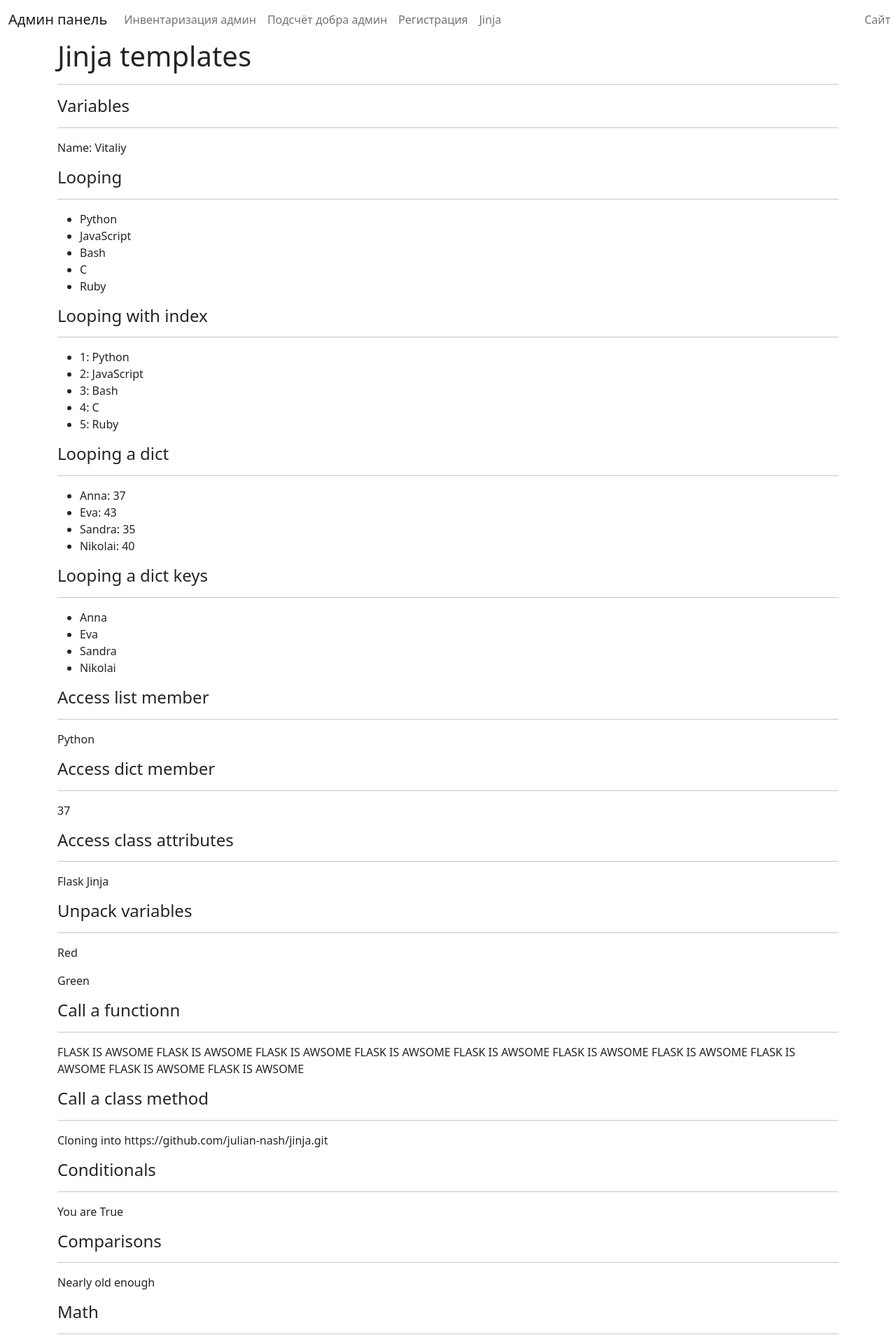
After one commit to vitaliykalachev/Learning_programming, a Flask app: page /jinja in a window 1280 px wide. The commit adds this page. Shown: the top 1920 px of the page at 70% size. Run offline with Flask 2, Linux system fonts and the light colour scheme; some libraries are stand-ins or nearby versions.

Commit message:
make it better

```diff
--- a/app/admin_views.py
+++ b/app/admin_views.py
@@ -2,6 +2,7 @@ from flask import  render_template, request, flash
 from app.admin_iventarizaciya import login
 from app.list_counting_dobraw import adding_in_lists, contact, redirect, url_for
 from app import app
+from datetime import datetime
 
 @app.route('/admin/dashboard')
 def admin_dashboard():
@@ -13,7 +14,7 @@ def admin_count_save():
     if request.method == "POST":
         adding_in_lists()
         contact()
-        return redirect(url_for("admin/count_save"))
+        return redirect(url_for("admin_count_save"))
     else:
         return render_template("admin/count_save.html")
 
@@ -21,7 +22,18 @@ def admin_count_save():
 
 @app.route("/admin/inventarizaciya", methods=["POST", "GET"])
 def admin_inventarizaciya():
-    return login()
+    login()
+    if "save" in request.form:
+        flash("Данные сохранены", "success")
+        print("FLASH ADMIN save ok")
+        return redirect(url_for("admin_inventarizaciya"))
+        # redirect(url_for("product_name", usr = user_and_weight))
+    elif "cancel" in request.form:
+        flash("Отмена", "warning")
+        print("FLASH ADMIN cancel saving process")
+        return redirect(url_for("admin_inventarizaciya"))
+    else:
+        return render_template('admin/inventarizaciya.html')
 
 
 @app.route("/admin/sign-up", methods=["GET", "POST"])
@@ -47,3 +59,58 @@ def admin_sign_up():
 def admin_user(usr):
     f"<h1>{usr}</h1>"
     return render_template("admin/usr.html")
+
+@app.route("/jinja")
+def jinja():
+
+    my_name = "Vitaliy"
+
+    age= 25
+
+    langs = ["Python", "JavaScript", "Bash", "C", "Ruby"]
+
+    friends = {
+        "Anna" : 37,
+        "Eva" : 43,
+        "Sandra" : 35,
+        "Nikolai" : 40
+    }
+
+    colours = ("Red", "Green")
+
+    cool = True
+
+    class GitRemote:
+        def __init__(self, name,description, url):
+            self.name = name
+            self.description = description
+            self.url = url
+        def pull(self):
+            return f"Pullin repo {self.name}"
+
+        def clone(self):
+            return f"Cloning into {self.url}"
+    my_remote= GitRemote(
+        name="Flask Jinja",
+        description="Template design tutorial",
+        url="https://github.com/julian-nash/jinja.git"
+    )
+    def repeat(x, qty):
+        return x * qty
+
+    date =  datetime.utcnow()
+
+    my_html = "<h1> THIS IS SOME HTML </h1>"
+
+    suspicious = "<script>alert('YOU GOT HACKED')</script>"
+    return render_template("admin/jinja.html",
+                           my_name=my_name, age=age,
+                        langs=langs, friends=friends, colours=colours,
+                           cool=cool, GitRemote=GitRemote, repeat=repeat,
+                           my_remote=my_remote, date=date, my_html=my_html, suspicious=suspicious
+
+                           )
+
+@app.template_filter("clean_date")
+def clean_date(dt):
+    return dt.strftime("%d %b %Y")
--- a/app/templates/admin/inventarizaciya.html
+++ b/app/templates/admin/inventarizaciya.html
@@ -14,10 +14,10 @@
     <p><h8><em>(можно написать много позиций через пробел или через знак '+')</em></h8></p>
     <p><input  type="text" name="wt" required="required" /></p>
 
-    <input onclick="myFunction('{{ booking_slot }}')" class="btn btn-outline-dark" type="submit" name="save" value="Сохранить">
+    <input  class="btn btn-outline-dark" type="submit" name="save" value="Сохранить">
     <input  class="btn btn-outline-dark" type="submit" name="cancel" value="Отмена" >
 
-
+<!--onclick="myFunction('{{ booking_slot }}')"-->
 
 
 <p id="demo"></p>
--- /dev/null
+++ b/app/templates/admin/jinja.html
@@ -0,0 +1,135 @@
+{% extends "admin/templates/admin_base.html" %}
+{% import "macros/input_macros.html" as im %}
+{% block title %} Jinja {% endblock %}
+
+{% block content %}
+
+<div class="container">
+    <div class="row">
+        <div class="col">
+            <h1>Jinja templates</h1>
+            <hr>
+
+            <h4>Variables</h4>
+            <hr>
+            <p>Name: {{my_name}}</p>
+             <h4>Looping</h4>
+            <hr>
+            <ul>
+                {%for lang in langs%}
+                <li>{{ lang }}</li>
+                {%endfor%}
+            </ul>
+             <h4>Looping with index</h4>
+            <hr>
+            <ul>
+                {%for lang in langs%}
+                <li>{{ loop.index }}: {{ lang }}</li>
+                {%endfor%}
+            </ul>
+
+            <h4>Looping a dict</h4>
+            <hr>
+            <ul>
+                {%for s, h  in friends.items() %}
+                <li>{{ s }}: {{ h }}</li>
+                {%endfor%}
+            </ul>
+
+            <h4>Looping a dict keys</h4>
+            <hr>
+            <ul>
+                {% for h  in friends.keys() %}
+                <li>{{ h }}</li>
+                {%endfor%}
+            </ul>
+
+            <h4>Access list member</h4>
+            <hr>
+            <p>{{ langs[0] }}</p>
+
+            <h4>Access dict member</h4>
+            <hr>
+            <p>{{ friends["Anna"] }}</p>
+
+            <h4>Access class attributes</h4>
+            <hr>
+            <p>{{ my_remote.name }}</p>
+
+            <h4>Unpack variables</h4>
+            <hr>
+            {% set a, b = colours %}
+            <p>{{a}}</p>
+            <p>{{b}}</p>
+
+            <h4>Call a functionn</h4>
+            <hr>
+            <p>{{ repeat("FLASK IS AWSOME ", 10 ) }}</p>
+
+            <h4>Call a class method</h4>
+            <hr>
+            <p>{{ my_remote.clone() }}</p>
+
+            <h4>Conditionals</h4>
+            <hr>
+            {% if cool %}
+                <p>You are {{ cool }}</p>
+            {% endif %}
+
+            <h4>Comparisons</h4>
+            <hr>
+            {% if age < 18 %}
+                <p>No entry</p>
+            {% elif age <26 %}
+            <p>Nearly old enough</p>
+            {% else %}
+            <p>You may enter</p>
+            {% endif %}
+
+            <h4>Math</h4>
+            <hr>
+            <p>{{ age / 2 }}</p>
+
+            <h4>Template filters</h4>
+            <hr>
+            <p>{{ langs|length }}</p>
+            <p>{{ my_name|reverse }}</p>
+            <p>{{ my_name|upper }}</p>
+            <p>{{ my_name|lower }}</p>
+
+            <h4>Template filters - join</h4>
+            <hr>
+            <p>{{ langs|join(", ") }}</p>
+
+            <h4>Custom filters</h4>
+            <hr>
+            <p>{{ date|clean_date }}</p>
+
+            <h4>Escaping</h4>
+            <hr>
+            <p>{{ date|clean_date }}</p>
+
+            <h4>Custom filters</h4>
+            <hr>
+            {{ my_html|safe }}
+
+            <h4>Suspicious</h4>
+            <hr>
+            {{ suspicious }}
+
+            <h4>Macros</h4>
+            <hr>
+
+
+            {{ im.input(label="Your name", name="name", id="name", placeholder="Please enter your name") }}
+
+            {{ im.input(label="Age", type="number", name="age", id="age", placeholder="Please enter your age") }}
+
+            {{ im.input(label="password", type="password", name="password", id="password", placeholder="Please enter your password") }}
+
+
+        </div>
+    </div>
+</div>
+
+{% endblock %}
--- a/app/templates/admin/templates/admin_base.html
+++ b/app/templates/admin/templates/admin_base.html
@@ -21,6 +21,7 @@
         <a class="nav-link" aria-current="page" href="/admin/inventarizaciya">Инвентаризация админ</a>
         <a class="nav-link" href="/admin/count_save">Подсчёт добра админ</a>
         <a class="nav-link" href="/admin/sign-up">Регистрация</a>
+        <a class="nav-link" href="/jinja">Jinja</a>
 <!--        <a class="nav-link disabled" href="#" tabindex="-1" aria-disabled="true">Отключенная</a>-->
       </div>
     </div>
--- /dev/null
+++ b/app/templates/macros/input_macros.html
@@ -0,0 +1,6 @@
+{% macro  input(label="", type="test", name="", id="", placeholder="") -%}
+                <div class="form-group">
+                    <label> {{ label }}</label>
+                    <input class="form-control"type="{{ type }}", name="{{ name }}", id="{{id}}", placeholder="{{ placeholder }}">
+                </div>
+{%- endmacro %}
--- a/app/templates/public/inventarizaciya.html
+++ b/app/templates/public/inventarizaciya.html
@@ -14,7 +14,7 @@
     <p><h8><em>(можно написать много позиций через пробел или через знак '+')</em></h8></p>
     <p><input  type="text" name="wt" required="required" /></p>
 
-    <input onclick="myFunction('{{ booking_slot }}')" class="btn btn-outline-dark" type="submit" name="save" value="Сохранить">
+    <input  class="btn btn-outline-dark" type="submit" name="save" value="Сохранить">
     <input  class="btn btn-outline-dark" type="submit" name="cancel" value="Отмена" >
 
 <!--    <script src="{{ url_for ('static', filename='js/myfunction.js') }}"></script>-->
--- a/app/templates/public/sign_up.html
+++ b/app/templates/public/sign_up.html
@@ -10,7 +10,7 @@
             <h1>Sign up</h1>
             <hr>
 
-            <form action="/sign-up" method="POST">
+            <form action="/public/sign-up" method="POST">
                 <div class="form-group">
                     <label>Username</label>
                     <input class="form-control" type="text" name="username">
--- a/app/templates/public/templates/public_base.html
+++ b/app/templates/public/templates/public_base.html
@@ -22,6 +22,7 @@
         <a class="nav-link" aria-current="page" href="/public/inventarizaciya">Инвентаризация</a>
         <a class="nav-link" href="/public/count_save">Подсчёт добра</a>
         <a class="nav-link" href="/public/sign-up">Регистрация</a>
+
 <!--        <a class="nav-link disabled" href="#" tabindex="-1" aria-disabled="true">Отключенная</a>-->
       </div>
     </div>
--- a/run.py
+++ b/run.py
@@ -1,6 +1,8 @@
 from app import app
 
+app.secret_key = "super secret key"
+
 if __name__ == "__main__":
-    app.secret_key = "super secret key"
+
     app.run(debug=True)
     app.run()
```
Also changed, not shown: app/admin_iventarizaciya.py (+6 -4 lines), app/inventarizaciya.py (+7 -7 lines), app/templates/admin/sign_up.html (+7 -5 lines), app/views.py (+14 -1 lines).
